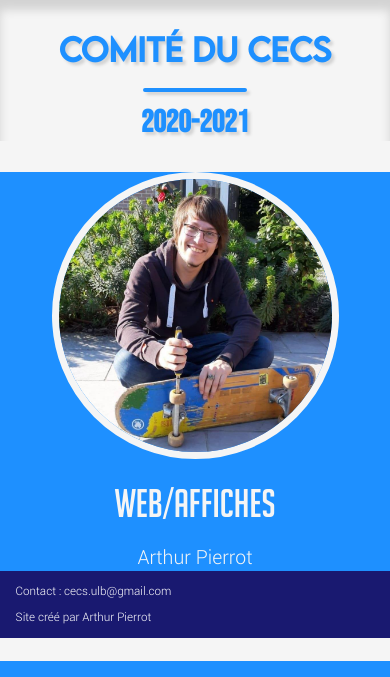
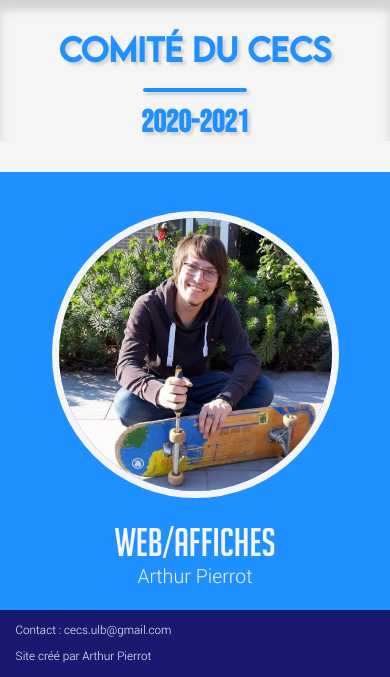
Before and after one commit to Jepsiko/site-cecs, a Django app: page /comite/ in a window 390 px wide. Shown: the part 183-860 px from the top of the page. Run offline with Django 3.2, Linux system fonts and the light colour scheme; data comes from the database, SQL or seed files in the repository.

Commit message:
Better comite page

```diff
--- a/main/static/main/style.css
+++ b/main/static/main/style.css
@@ -547,8 +547,9 @@ h3 {
 		width: 100%;
 	}
 
-	.comite-grid img:before {
+	.comite-grid div {
 		padding-top: 10vw;
+		padding-bottom: 5vw;
 	}
 
 	.comite-grid img {
@@ -562,7 +563,6 @@ h3 {
 
 	.post-name {
 		font-size: 10vw;
-		padding-bottom: 5vw;
 	}
 
 	.user {
```
